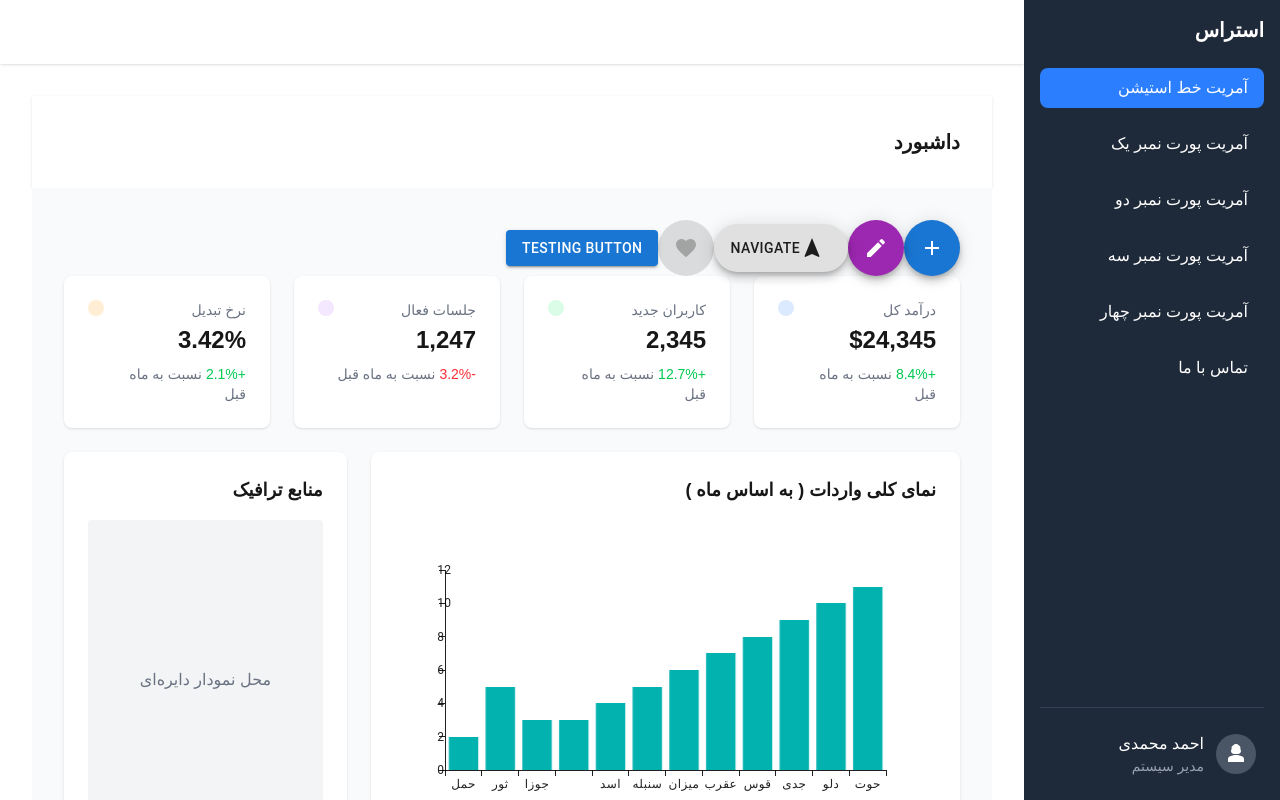
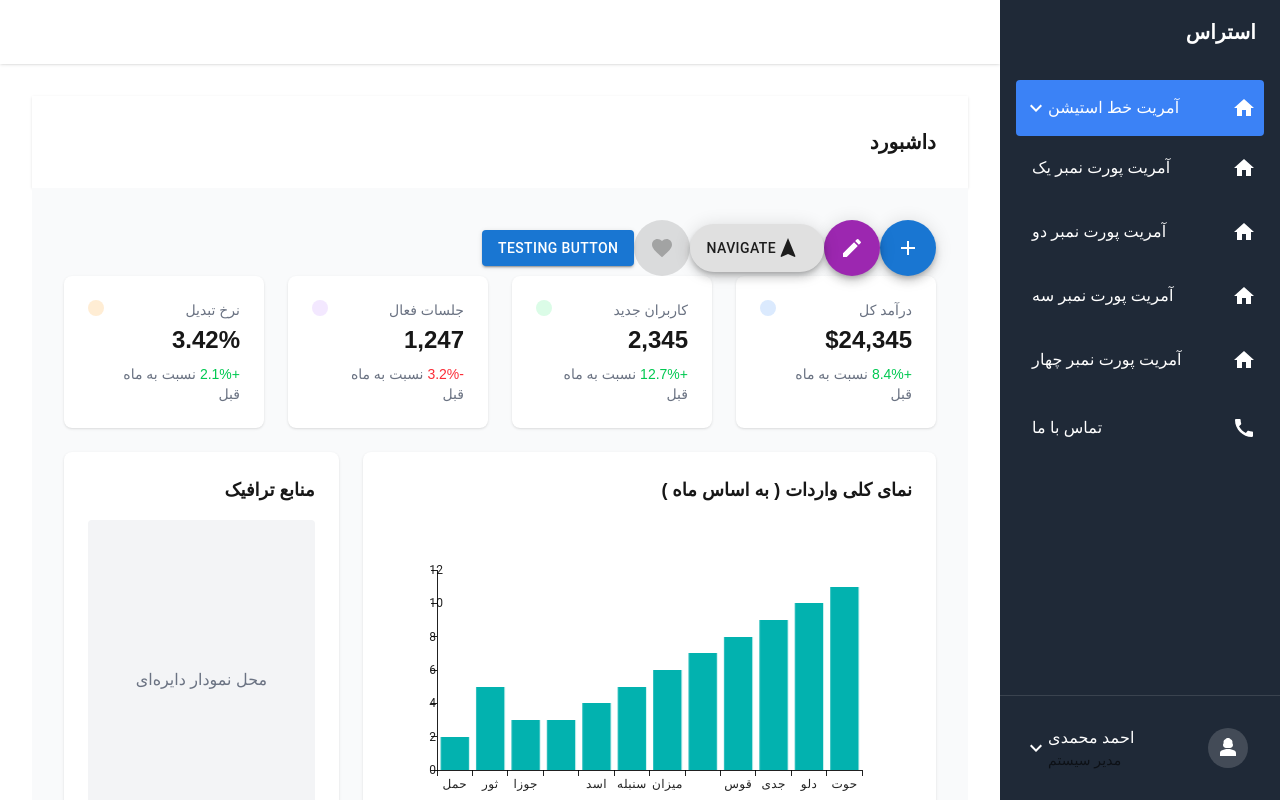
Before and after one commit to Hushmand-Shahar-Information-Technology/astras-frontend, a Next.js app: page / in a window 1280 px wide. Built offline with nearby package versions, Linux system fonts and the light colour scheme.

Commit message:
feat: changed the sidebar to the mui Drawer...

```diff
--- a/app/components/layout/sidebar.tsx
+++ b/app/components/layout/sidebar.tsx
@@ -3,96 +3,254 @@
 import { usePathname } from "next/navigation";
 import { useState } from "react";
 import Person3Icon from "@mui/icons-material/Person3";
+import {
+  Drawer,
+  List,
+  ListItem,
+  ListItemButton,
+  ListItemIcon,
+  ListItemText,
+  Collapse,
+  Box,
+  Typography,
+  Divider
+} from "@mui/material";
+import ExpandLess from "@mui/icons-material/ExpandLess";
+import ExpandMore from "@mui/icons-material/ExpandMore";
+import HomeIcon from "@mui/icons-material/Home";
+import CallIcon from "@mui/icons-material/Call";
+
+const drawerWidth = 280;
+
 export default function Sidebar() {
   const pathname = usePathname();
   const [isProfileMenuOpen, setIsProfileMenuOpen] = useState(false);
+  const [openSubMenu, setOpenSubMenu] = useState<string | null>(null);
+
+  const toggleSubMenu = (menuId: string) => {
+    setOpenSubMenu(openSubMenu === menuId ? null : menuId);
+  };
 
   return (
-    <aside className="w-64 bg-gray-800 text-white flex flex-col p-4 h-full">
-      {/* Logo and Navigation - using flex-1 to push profile to bottom */}
-      <div className="flex-1 space-y-6">
-        <h1 className="text-xl font-semibold">استراس</h1>
-        <nav className="space-y-4">
-          <a
-            href="/"
-            className={`flex items-center p-2 rounded-lg ${
-              pathname === "/" ? "bg-blue-500" : "hover:bg-blue-500"
-            }`}
+    <Drawer
+      sx={{
+        width: drawerWidth,
+        flexShrink: 0,
+        '& .MuiDrawer-paper': {
+          width: drawerWidth,
+          boxSizing: 'border-box',
+          bgcolor: 'rgb(31 41 55)',
+          color: 'white',
+          direction: 'rtl',
+          borderLeft: 'none', // Remove left border for RTL
+        },
+      }}
+      variant="permanent"
+      anchor="right"
+    >
+      <Box sx={{ p: 2 }}>
+        <Typography
+          variant="h6"
+          sx={{
+            mb: 3,
+            fontWeight: 600,
+            textAlign: 'right',
+            pr: 1
+          }}
+        >
+          استراس
+        </Typography>
+
+        <List component="nav" sx={{ pr: 0 }}>
+          {/* Station Menu with Submenu */}
+          <ListItem disablePadding>
+            <ListItemButton
+              onClick={() => toggleSubMenu('station')}
+              selected={pathname === "/"}
+              sx={{
+                '&.Mui-selected': {
+                  bgcolor: 'rgb(59 130 246)',
+                  '&:hover': { bgcolor: 'rgb(59 130 246)' }
+                },
+                '&:hover': { bgcolor: 'rgb(59 130 246 / 0.8)' },
+                borderRadius: 1,
+                py: 1.5,
+              }}
+            >
+              <ListItemIcon sx={{
+                color: 'white',
+                minWidth: 40, // Reduce icon spacing
+                mr: -1 // Adjust icon position for RTL
+              }}>
+                <HomeIcon />
+              </ListItemIcon>
+              <ListItemText
+                primary="آمریت خط استیشن"
+                sx={{ '& .MuiTypography-root': { fontWeight: 500 } }}
+              />
+              {openSubMenu === 'station' ?
+                <ExpandLess sx={{ ml: -1 }} /> :
+                <ExpandMore sx={{ ml: -1 }} />
+              }
+            </ListItemButton>
+          </ListItem>
+
+          <Collapse in={openSubMenu === 'station'} timeout="auto">
+            <List component="div" sx={{ pr: 3, mt: 1 }}>
+              <ListItemButton
+                sx={{
+                  borderRadius: 1,
+                  mb: 0.5,
+                  '&:hover': { bgcolor: 'rgba(255, 255, 255, 0.08)' }
+                }}
+              >
+                <ListItemText
+                  primary="زیر منو ۱"
+                  sx={{
+                    '& .MuiTypography-root': {
+                      fontSize: '0.95rem',
+                      color: 'rgb(209 213 219)'
+                    }
+                  }}
+                />
+              </ListItemButton>
+              <ListItemButton
+                sx={{
+                  borderRadius: 1,
+                  '&:hover': { bgcolor: 'rgba(255, 255, 255, 0.08)' }
+                }}
+              >
+                <ListItemText
+                  primary="زیر منو ۲"
+                  sx={{
+                    '& .MuiTypography-root': {
+                      fontSize: '0.95rem',
+                      color: 'rgb(209 213 219)'
+                    }
+                  }}
+                />
+              </ListItemButton>
+            </List>
+          </Collapse>
+
+          {/* Other menu items */}
+          {['یک', 'دو', 'سه', 'چهار'].map((text) => (
+            <ListItem key={text} disablePadding>
+              <ListItemButton
+                sx={{
+                  '&:hover': { bgcolor: 'rgb(59 130 246 / 0.8)' },
+                  borderRadius: 1,
+                  my: 0.5,
+                  py: 1.5,
+                }}
+              >
+                <ListItemIcon sx={{
+                  color: 'white',
+                  minWidth: 40,
+                  mr: -1
+                }}>
+                  <HomeIcon />
+                </ListItemIcon>
+                <ListItemText
+                  primary={`آمریت پورت نمبر ${text}`}
+                  sx={{ '& .MuiTypography-root': { fontWeight: 500 } }}
+                />
+              </ListItemButton>
+            </ListItem>
+          ))}
+
+          {/* Contact Us */}
+          <ListItem disablePadding sx={{ mt: 1 }}>
+            <ListItemButton
+              sx={{
+                '&:hover': { bgcolor: 'rgb(59 130 246 / 0.8)' },
+                borderRadius: 1,
+                py: 1.5,
+              }}
+            >
+              <ListItemIcon sx={{
+                color: 'white',
+                minWidth: 40,
+                mr: -1
+              }}>
+                <CallIcon />
+              </ListItemIcon>
+              <ListItemText
+                primary="تماس با ما"
+                sx={{ '& .MuiTypography-root': { fontWeight: 500 } }}
+              />
+            </ListItemButton>
+          </ListItem>
+        </List>
+      </Box>
+
+      {/* Profile Section */}
+      <Box sx={{
+        mt: 'auto',
+        p: 2,
+        borderTop: 1,
+        borderColor: 'rgba(255, 255, 255, 0.12)'
+      }}>
+        <ListItemButton
+          onClick={() => setIsProfileMenuOpen(!isProfileMenuOpen)}
+          sx={{
+            borderRadius: 1,
+            '&:hover': { bgcolor: 'rgba(255, 255, 255, 0.08)' }
+          }}
+        >
+          <Box
+            sx={{
+              width: 40,
+              height: 40,
+              borderRadius: '50%',
+              bgcolor: 'rgba(255, 255, 255, 0.16)',
+              display: 'flex',
+              alignItems: 'center',
+              justifyContent: 'center',
+              ml: 2
+            }}
           >
-            <i className="ki-solid ki-home me-2"></i>
-            آمریت خط استیشن
-          </a>
-          <a href="/" className="block p-2 rounded-lg">
-            <i className="ki-solid ki-home fs-2 me-2"></i>
-            آمریت پورت نمبر یک
-          </a>
-          <a href="/" className="block p-2 rounded-lg">
-            <i className="ki-solid ki-home fs-2 me-2"></i>
-            آمریت پورت نمبر دو
-          </a>
-          <a href="/" className="block p-2 rounded-lg">
-            <i className="ki-solid ki-home fs-2 me-2"></i>
-            آمریت پورت نمبر سه
-          </a>
-          <a href="/" className="block p-2 rounded-lg">
-            <i className="ki-solid ki-home fs-2 me-2"></i>
-            آمریت پورت نمبر چهار
-          </a>
-          <a
-            href="/contact"
-            className={`block p-2 rounded-lg ${
-              typeof window !== "undefined" &&
-              window.location.pathname === "/contact"
-                ? "bg-blue-500"
-                : "hover:bg-blue-500"
-            }`}
-          >
-            <i className="ki-solid ki-call fs-2 me-2"></i>
-            تماس با ما
-          </a>
-        </nav>
-      </div>
+            <Person3Icon />
+          </Box>
+          <ListItemText
+            primary="احمد محمدی"
+            secondary="مدیر سیستم"
+            sx={{
+              '& .MuiTypography-primary': { fontWeight: 500 },
+              '& .MuiTypography-secondary': { color: 'rgb(156 163 175)' }
+            }}
+          />
+          {isProfileMenuOpen ?
+            <ExpandLess sx={{ ml: -1 }} /> :
+            <ExpandMore sx={{ ml: -1 }} />
+          }
+        </ListItemButton>
 
-      {/* Profile Section - Fixed at bottom */}
-      <div className="relative border-t border-gray-700 pt-4 mt-4">
-        {/* Profile Dropdown Menu */}
-        {isProfileMenuOpen && (
-          <div className="absolute bottom-full mb-2 w-full bg-gray-700 rounded-lg shadow-lg overflow-hidden">
-            <div className="py-1">
-              <a href="/profile" className="flex items-center px-4 py-2 hover:bg-gray-600">
-                <i className="ki-solid ki-user me-2"></i>
-                پروفایل
-              </a>
-              <a href="/settings" className="flex items-center px-4 py-2 hover:bg-gray-600">
-                <i className="ki-solid ki-setting-2 me-2"></i>
-                تنظیمات
-              </a>
-              <div className="border-t border-gray-600"></div>
-              <button className="flex items-center w-full px-4 py-2 hover:bg-gray-600 text-red-400">
-                <i className="ki-solid ki-logout me-2"></i>
-                خروج
-              </button>
-            </div>
-          </div>
-        )}
-
-        {/* Profile Button */}
-        <button
-          onClick={() => setIsProfileMenuOpen(!isProfileMenuOpen)}
-          className="flex items-center w-full space-x-3 hover:bg-gray-700 rounded-lg p-2 transition-colors"
-        >
-          <div className="flex-shrink-0">
-            <div className="w-10 h-10 rounded-full bg-gray-600 flex items-center justify-center">
-              <Person3Icon className="text-xl" />
-            </div>
-          </div>
-          <div className="flex-1 text-right">
-            <div className="font-medium">احمد محمدی</div>
-            <div className="text-sm text-gray-400">مدیر سیستم</div>
-          </div>
-          <i className={`ki-solid ki-arrow-up transform transition-transform ${isProfileMenuOpen ? 'rotate-180' : ''}`}></i>
-        </button>
-      </div>
-    </aside>
+        <Collapse in={isProfileMenuOpen} timeout="auto">
+          <List component="div" sx={{ mt: 1 }}>
+            <ListItemButton sx={{
+              borderRadius: 1,
+              '&:hover': { bgcolor: 'rgba(255, 255, 255, 0.08)' }
+            }}>
+              <ListItemText primary="پروفایل" />
+            </ListItemButton>
+            <ListItemButton sx={{
+              borderRadius: 1,
+              '&:hover': { bgcolor: 'rgba(255, 255, 255, 0.08)' }
+            }}>
+              <ListItemText primary="تنظیمات" />
+            </ListItemButton>
+            <Divider sx={{ my: 1, borderColor: 'rgba(255, 255, 255, 0.12)' }} />
+            <ListItemButton sx={{
+              color: '#ef4444',
+              borderRadius: 1,
+              '&:hover': { bgcolor: 'rgba(239, 68, 68, 0.08)' }
+            }}>
+              <ListItemText primary="خروج" />
+            </ListItemButton>
+          </List>
+        </Collapse>
+      </Box>
+    </Drawer>
   );
 }
```
